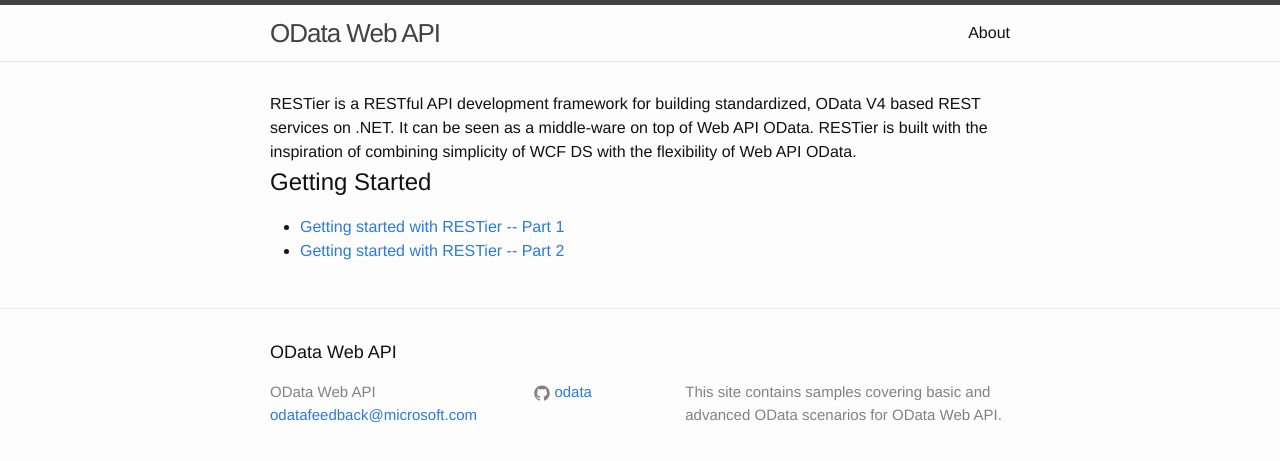
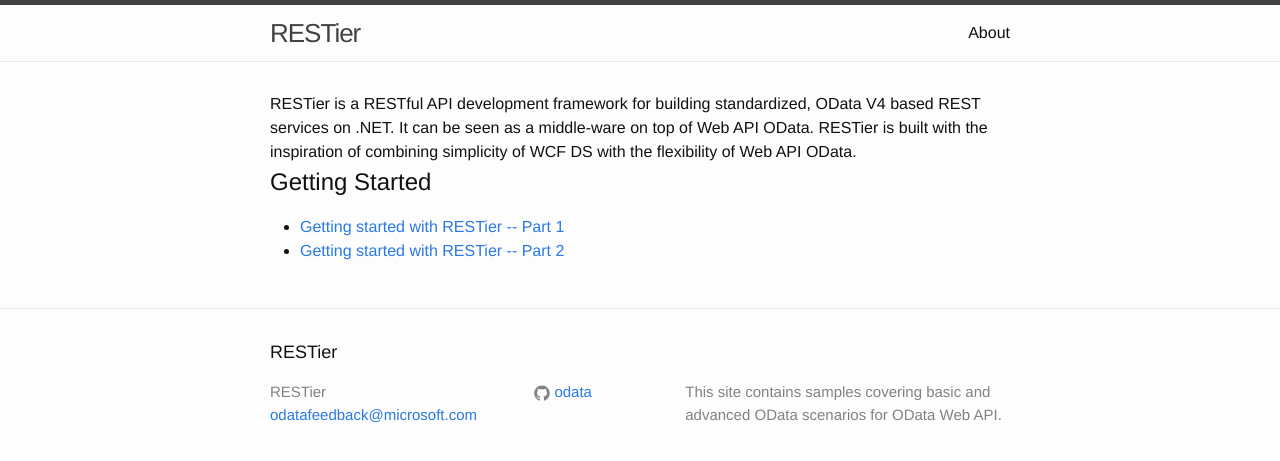
Before and after one commit to OData/RESTier, a Jekyll site: the page built from index.html, in a window 1280 px wide. Shown: the top 461 px of the page. Built offline with Jekyll 4.4.1, drawn with Linux system fonts in a browser that asks for light colours.

Commit message:
Update _config.yml

```diff
--- a/_config.yml
+++ b/_config.yml
@@ -1,5 +1,5 @@
 # Site settings
-title: OData Web API
+title: RESTier
 email: odatafeedback@microsoft.com
 description: > # this means to ignore newlines until "baseurl:"
   This site contains samples covering basic and advanced OData scenarios for
```
